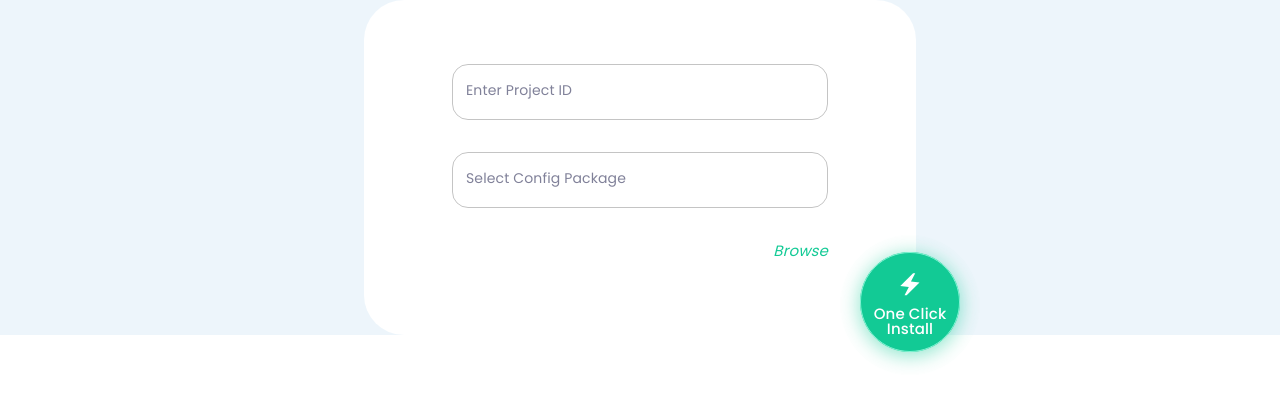
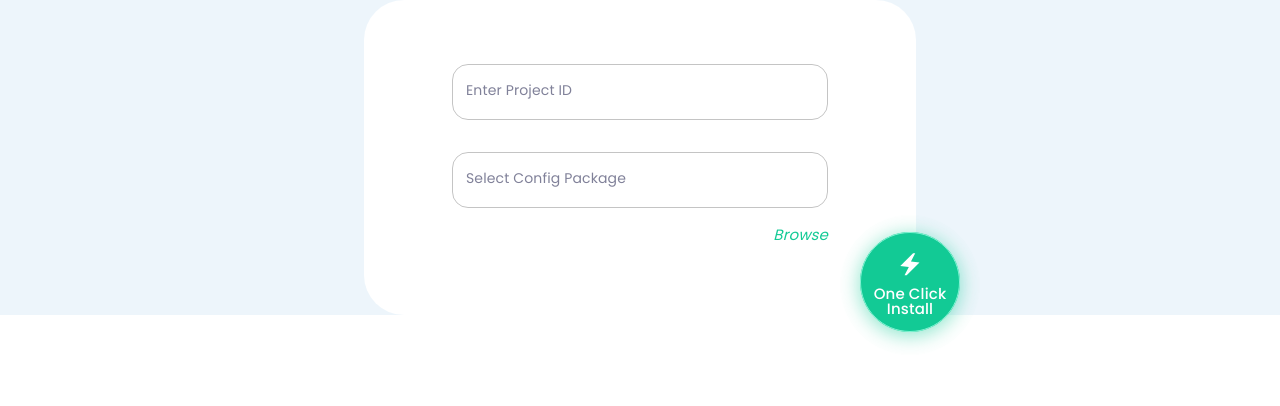
Before and after one commit to SquareShiftTech/file-upload, a React (Create React App) app: page /oneclick in a window 1280 px wide. Shown: the top 406 px of the page. Built offline with nearby package versions, Linux system fonts and the light colour scheme.

Commit message:
Reduce the gap between browse and text field

```diff
--- a/src/components/OneClick/OneClickInstallForm.jsx
+++ b/src/components/OneClick/OneClickInstallForm.jsx
@@ -55,7 +55,7 @@ const OneClickInstallForm = () => {
     style: getLabelStyles(), // Apply reusable label styles
   }}
   sx={{
-              mb: 4, // Reduced gap between fields
+    mb: 2, // Reduced gap between fields
     flexShrink: 0,
     backgroundColor: "#FFF",
     "& .MuiOutlinedInput-root": {
@@ -76,11 +76,12 @@ const OneClickInstallForm = () => {
     fontWeight: 400,
     textDecoration: "none",
     cursor: "pointer",
-              mb: 1, // Reduced gap between the last TextField and the "Browse" link
+    mb: 0.5, // Further reduced gap
   }}
 >
   Browse
 </Typography>
+
         </Paper>
       </Container>
     </Box>
```
Lines whose indentation alone changed are shown as unchanged.
